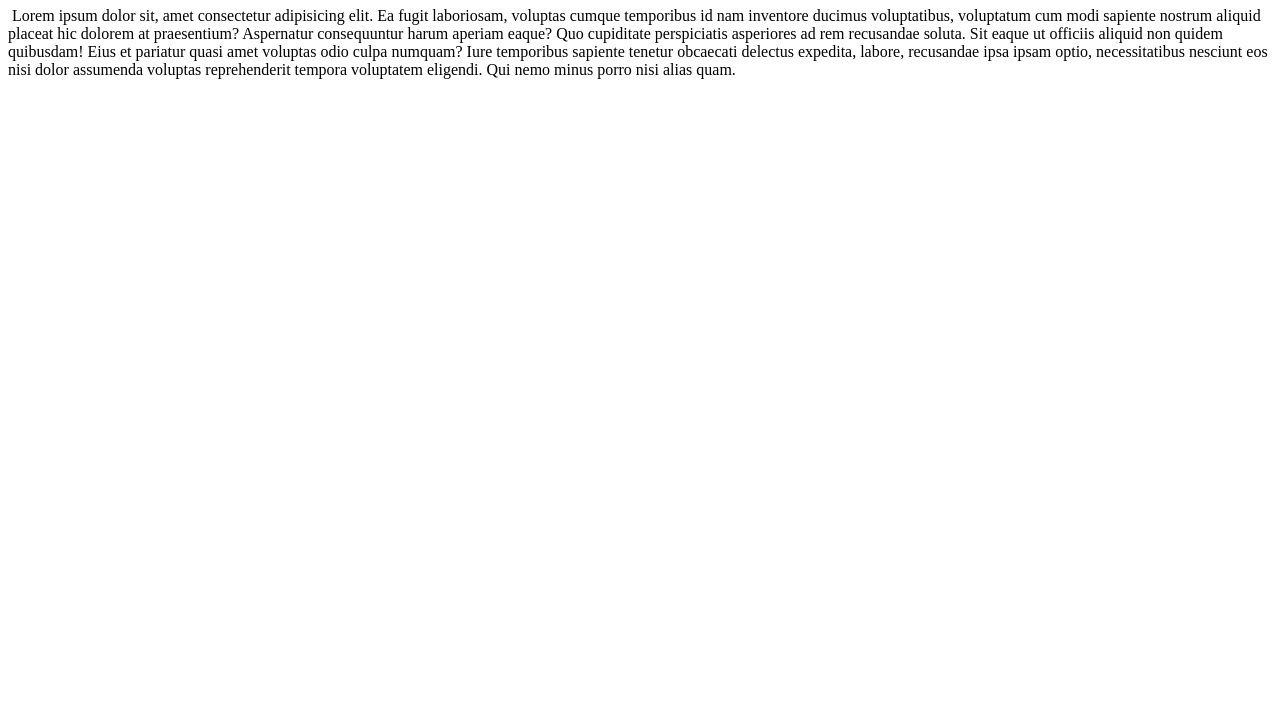
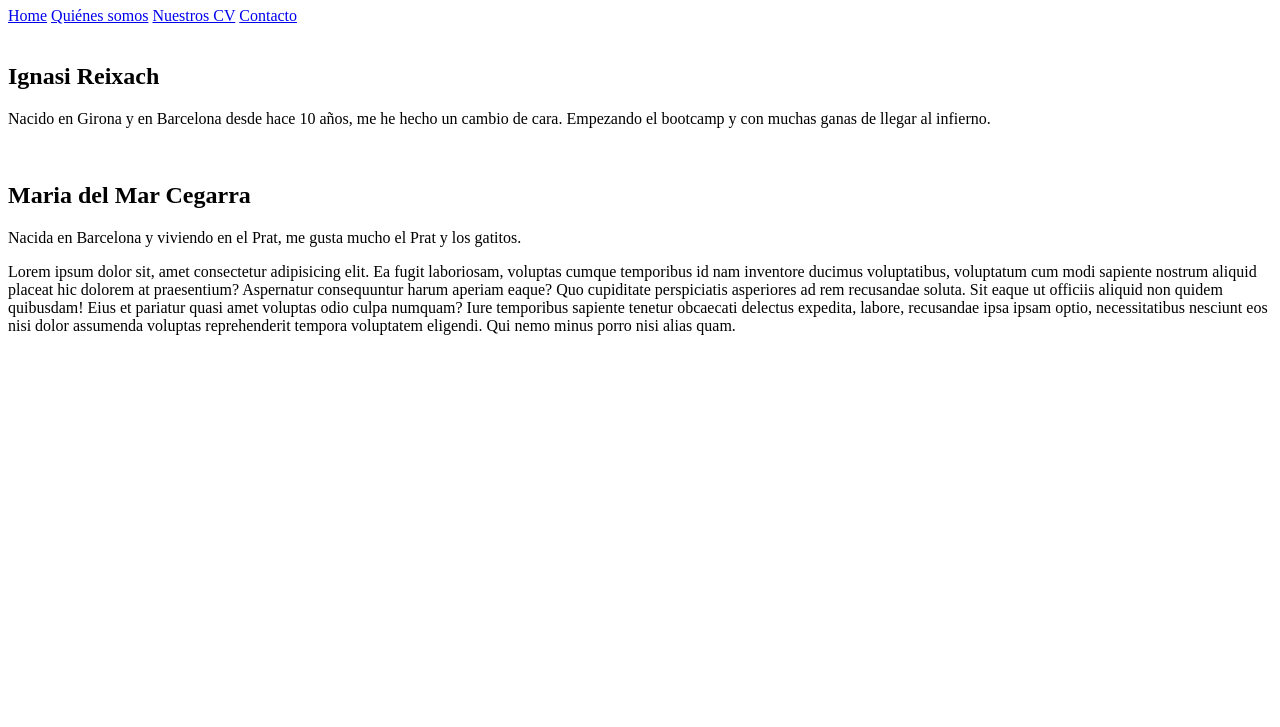
Before and after one commit to MariaDelMar23/202204-W1CH2-ignasi-reixach-mariadelmar-cegarra, a plain HTML site: page QuienesSomos.html in a window 1280 px wide. Shown: the part 73-800 px from the top of the page. Drawn offline with Linux system fonts and the light colour scheme.

Commit message:
filled quienes somos

```diff
--- a/QuienesSomos.html
+++ b/QuienesSomos.html
@@ -8,8 +8,23 @@
     <title>Quienes Somos</title>
   </head>
   <body>
-    <h1>Sobre nosotros</h1>
-    <img src=""
+    <header>
+      <h1>Sobre nosotros</h1>
+      <a href="index.html">Home</a>
+      <a href="QuienesSomos.html">Quiénes somos</a>
+      <a href="nuestroscv.html">Nuestros CV</a>
+      <a href="contacto.html">Contacto</a>
+    </header>
+    <div>
+      <img href="images\gato-tosiendo-z.jpg">
+      <h2>Ignasi Reixach</h2>
+      <p>Nacido en Girona y en Barcelona desde hace 10 años, me he hecho un cambio de cara. Empezando el bootcamp y con muchas ganas de llegar al infierno.</p>
+    </div>
+    <div>
+      <img href="images\Polite_Cat.jpg">
+      <h2>Maria del Mar Cegarra</h2>
+      <p>Nacida en Barcelona y viviendo en el Prat, me gusta mucho el Prat y los gatitos.</p>
+    </div>
     <p>
       Lorem ipsum dolor sit, amet consectetur adipisicing elit. Ea fugit
       laboriosam, voluptas cumque temporibus id nam inventore ducimus
```
Also changed, not shown: images/Polite_Cat.jpg (added), images/gato-tosiendo-z.jpg (added).
